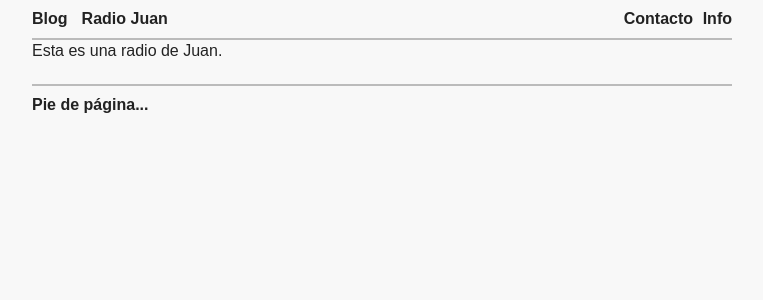
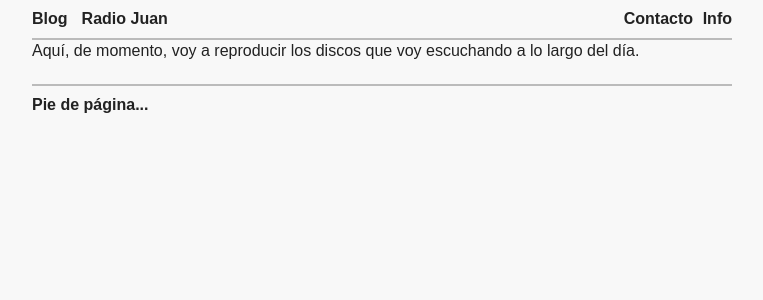
Before and after one commit to haztecaso/radio-klein, a Jekyll site: the page built from radiojuan.md, in a window 1280 px wide. Shown: the top 300 px of the page, without its empty margins (258-1021 px from the left). Built offline with Jekyll 4.4.1, drawn with Linux system fonts in a browser that asks for light colours.

Commit message:
Automated commit

```diff
--- a/radiojuan.md
+++ b/radiojuan.md
@@ -4,4 +4,4 @@ title: "Radio Juan"
 permalink: /radiojuan/
 ---
 
-Esta es una radio de Juan.
+Aquí, de momento, voy a reproducir los discos que voy escuchando a lo largo del día.
```
